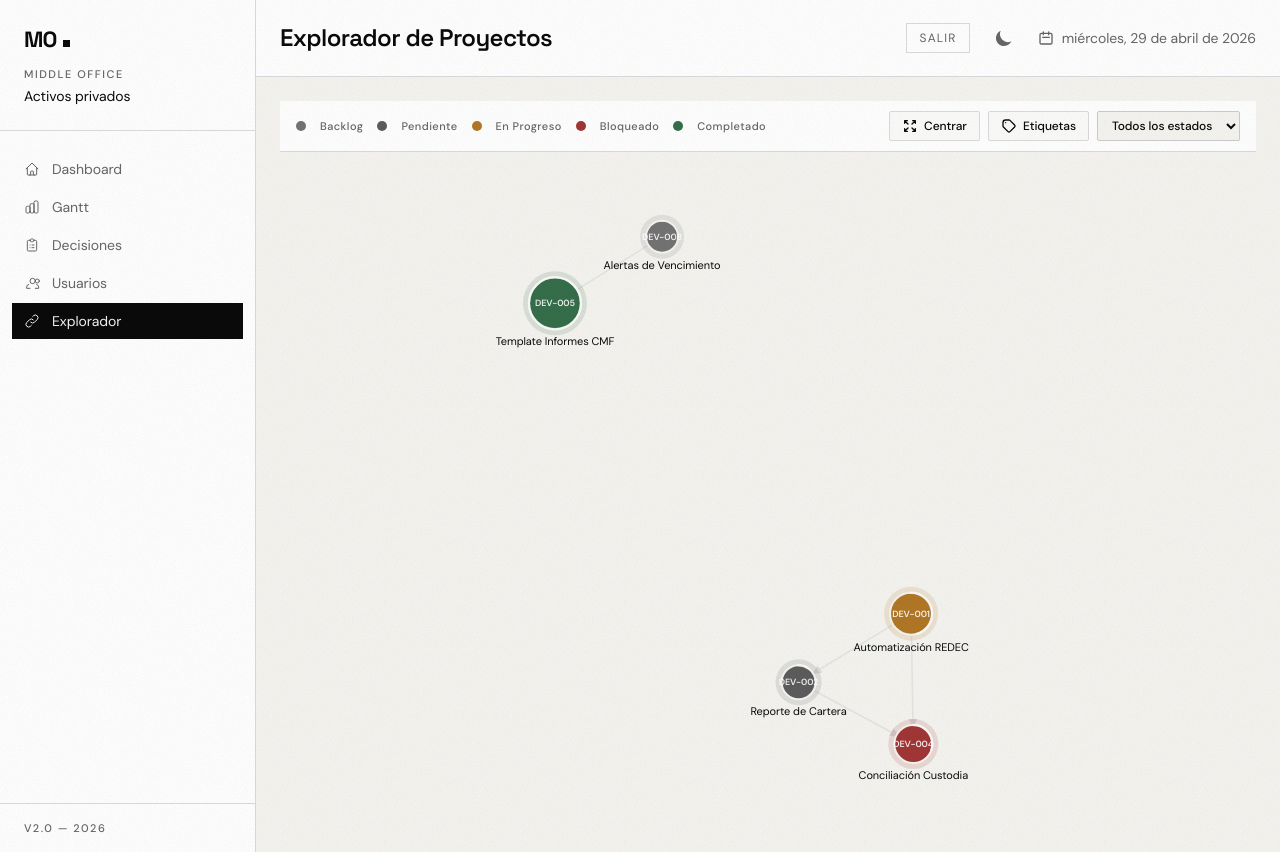
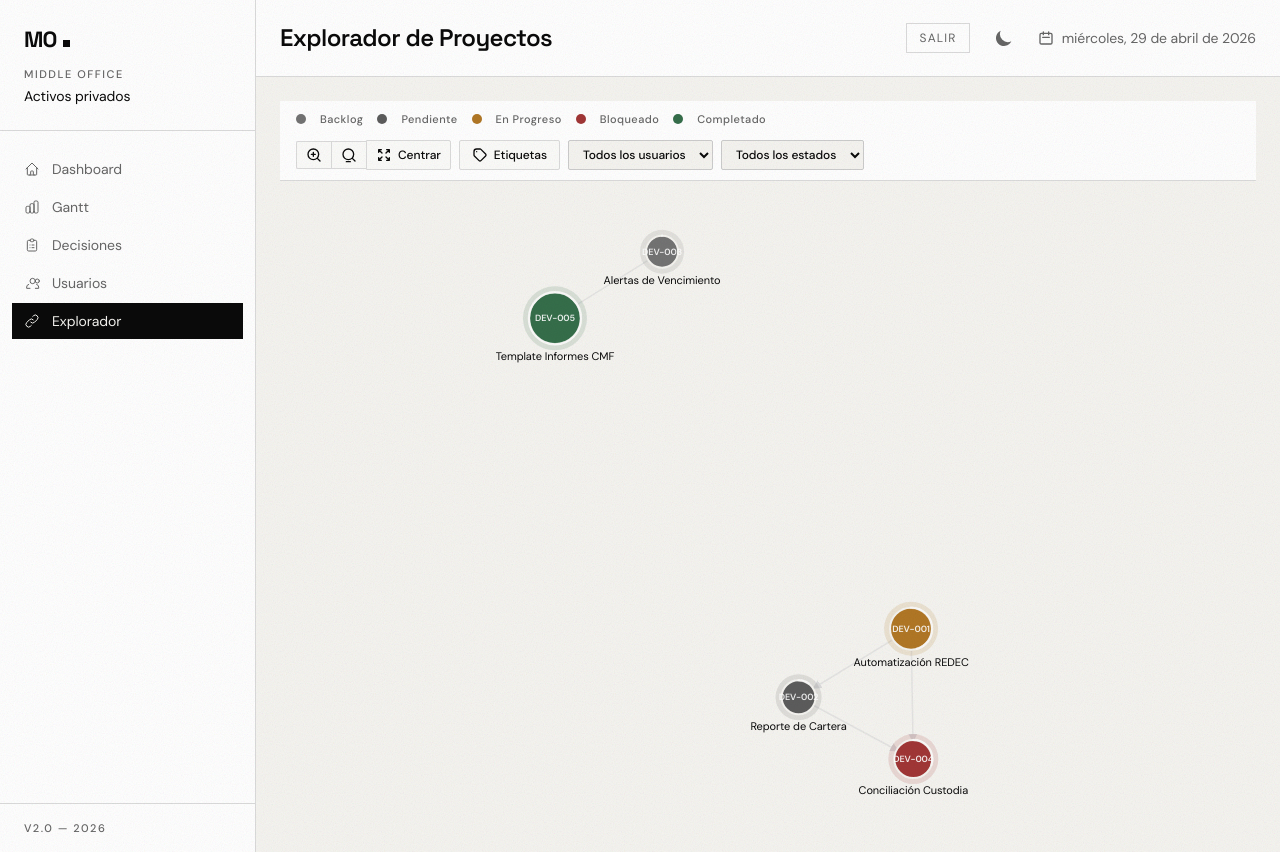
Before and after one commit to dunkel000/python_lite_pm, a FastAPI app: page /explorer in a window 1280 px wide. Run offline with FastAPI, Linux system fonts and the light colour scheme; data comes from the database, SQL or seed files in the repository; data that the repository does not hold is empty; some libraries are stand-ins or nearby versions.

Commit message:
feat(explorer): add zoom in/out buttons and user filter
- Added zoom-in and zoom-out navigator buttons grouped with the existing center button
- Added a user filter dropdown populated dynamically from graph data
- Combined status and user filters work together in the node filtering logic

https://claude.ai/code/session_01KGW9xqL4dRgtwphg8dtuuq

```diff
--- a/static/styles.css
+++ b/static/styles.css
@@ -616,6 +616,24 @@ tr { transition: background-color 0.1s ease; }
   color: hsl(var(--background));
 }
 
+.exp-btn-group {
+  display: flex;
+  align-items: center;
+  gap: 0;
+}
+.exp-btn-group .exp-btn {
+  border-radius: 0;
+  border-right-width: 0;
+  padding: 5px 9px;
+}
+.exp-btn-group .exp-btn:first-child {
+  border-radius: var(--radius) 0 0 var(--radius);
+}
+.exp-btn-group .exp-btn:last-child {
+  border-radius: 0 var(--radius) var(--radius) 0;
+  border-right-width: 1px;
+}
+
 .exp-select {
   padding: 5px 10px;
   border-radius: var(--radius);
--- a/templates/explorer.html
+++ b/templates/explorer.html
@@ -16,14 +16,25 @@
       <span class="legend-dot" style="background:var(--node-completado)"></span><span>Completado</span>
     </div>
     <div class="explorer-actions">
-      <button id="btn-reset-zoom" class="exp-btn" title="Centrar vista">
-        <svg class="w-4 h-4" fill="none" stroke="currentColor" stroke-width="2" viewBox="0 0 24 24"><path stroke-linecap="round" stroke-linejoin="round" d="M4 8V4m0 0h4M4 4l5 5m11-1V4m0 0h-4m4 0l-5 5M4 16v4m0 0h4m-4 0l5-5m11 5l-5-5m5 5v-4m0 4h-4"/></svg>
-        Centrar
-      </button>
+      <div class="exp-btn-group">
+        <button id="btn-zoom-in" class="exp-btn" title="Acercar">
+          <svg class="w-4 h-4" fill="none" stroke="currentColor" stroke-width="2" viewBox="0 0 24 24"><path stroke-linecap="round" stroke-linejoin="round" d="M21 21l-4.35-4.35M11 19a8 8 0 100-16 8 8 0 000 16zm0-5v-6m-3 3h6"/></svg>
+        </button>
+        <button id="btn-zoom-out" class="exp-btn" title="Alejar">
+          <svg class="w-4 h-4" fill="none" stroke="currentColor" stroke-width="2" viewBox="0 0 24 24"><path stroke-linecap="round" stroke-linejoin="round" d="M21 21l-4.35-4.35M11 19a8 8 0 100-16 8 8 0 000 16zm-3 3h6"/></svg>
+        </button>
+        <button id="btn-reset-zoom" class="exp-btn" title="Centrar vista">
+          <svg class="w-4 h-4" fill="none" stroke="currentColor" stroke-width="2" viewBox="0 0 24 24"><path stroke-linecap="round" stroke-linejoin="round" d="M4 8V4m0 0h4M4 4l5 5m11-1V4m0 0h-4m4 0l-5 5M4 16v4m0 0h4m-4 0l5-5m11 5l-5-5m5 5v-4m0 4h-4"/></svg>
+          Centrar
+        </button>
+      </div>
       <button id="btn-toggle-labels" class="exp-btn" title="Mostrar/ocultar etiquetas">
         <svg class="w-4 h-4" fill="none" stroke="currentColor" stroke-width="2" viewBox="0 0 24 24"><path stroke-linecap="round" stroke-linejoin="round" d="M7 7h.01M7 3h5c.512 0 1.024.195 1.414.586l7 7a2 2 0 010 2.828l-7 7a2 2 0 01-2.828 0l-7-7A1.994 1.994 0 013 12V7a4 4 0 014-4z"/></svg>
         Etiquetas
       </button>
+      <select id="filter-user-graph" class="exp-select">
+        <option value="">Todos los usuarios</option>
+      </select>
       <select id="filter-status-graph" class="exp-select">
         <option value="">Todos los estados</option>
         <option value="Backlog">Backlog</option>
@@ -85,6 +96,7 @@
   let allData = { nodes: [], links: [] };
   let showLabels = true;
   let currentFilter = '';
+  let currentUserFilter = '';
   let simulation, svg, zoomBehavior, linkSel, nodeSel, labelSel;
 
   const tooltip = document.getElementById('graph-tooltip');
@@ -93,7 +105,25 @@
   async function loadGraph() {
     const res = await fetch('/api/graph-data');
     allData = await res.json();
+    populateUserFilter(allData.nodes);
     buildGraph(allData);
+  }
+
+  function populateUserFilter(nodes) {
+    const sel = document.getElementById('filter-user-graph');
+    const users = new Map();
+    nodes.forEach(n => {
+      if (n.assigned_user_id && !users.has(n.assigned_user_id)) {
+        users.set(n.assigned_user_id, n.assigned_user_name || n.assigned_user_email || n.assigned_user_id);
+      }
+    });
+    sel.querySelectorAll('option:not([value=""])').forEach(o => o.remove());
+    users.forEach((name, id) => {
+      const opt = document.createElement('option');
+      opt.value = id;
+      opt.textContent = name;
+      sel.appendChild(opt);
+    });
   }
 
   // ─── Build ──────────────────────────────────────────────────────────────────
@@ -129,9 +159,11 @@
       .attr('fill', 'var(--graph-link)');
 
     // Filter nodes
-    const filtered = currentFilter
-      ? data.nodes.filter(n => n.status === currentFilter)
-      : data.nodes;
+    const filtered = data.nodes.filter(n => {
+      const statusOk = !currentFilter || n.status === currentFilter;
+      const userOk   = !currentUserFilter || String(n.assigned_user_id) === String(currentUserFilter);
+      return statusOk && userOk;
+    });
     const filteredIds = new Set(filtered.map(n => n.id));
     const filteredLinks = data.links.filter(
       l => filteredIds.has(l.source.id || l.source) && filteredIds.has(l.target.id || l.target)
@@ -288,6 +320,14 @@
   };
 
   // ─── Controls ───────────────────────────────────────────────────────────────
+  document.getElementById('btn-zoom-in').addEventListener('click', () => {
+    svg.transition().duration(300).call(zoomBehavior.scaleBy, 1.4);
+  });
+
+  document.getElementById('btn-zoom-out').addEventListener('click', () => {
+    svg.transition().duration(300).call(zoomBehavior.scaleBy, 1 / 1.4);
+  });
+
   document.getElementById('btn-reset-zoom').addEventListener('click', () => {
     svg.transition().duration(600).call(zoomBehavior.transform, d3.zoomIdentity);
   });
@@ -295,6 +335,11 @@
   document.getElementById('btn-toggle-labels').addEventListener('click', () => {
     showLabels = !showLabels;
     labelSel && labelSel.style('display', showLabels ? null : 'none');
+  });
+
+  document.getElementById('filter-user-graph').addEventListener('change', function() {
+    currentUserFilter = this.value;
+    buildGraph(allData);
   });
 
   document.getElementById('filter-status-graph').addEventListener('change', function() {
```
